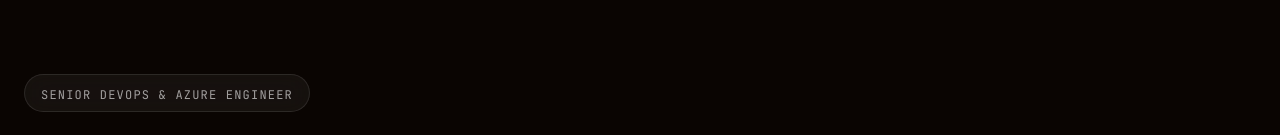
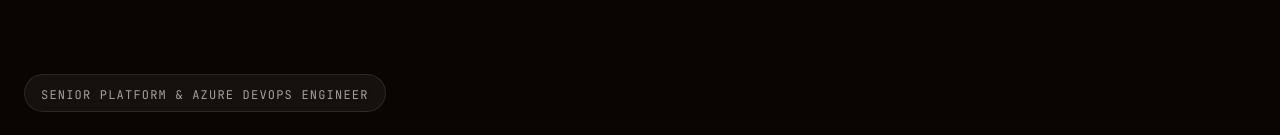
Before and after one commit to antrikshdev/antrikshdev.github.io, a React (Vite) app: page / in a window 1280 px wide. Shown: the top 135 px of the page. Built offline with nearby package versions, Linux system fonts and the light colour scheme.

Commit message:
Updating the title

```diff
--- a/src/components/Hero.tsx
+++ b/src/components/Hero.tsx
@@ -39,7 +39,7 @@ export const Hero: React.FC = () => {
             className="mb-6 inline-block rounded-full border border-white/10 bg-white/5 px-4 py-1.5 backdrop-blur-md"
           >
             <span className="text-xs font-mono uppercase tracking-widest text-white/60">
-              Senior DevOps & Azure Engineer
+              Senior Platform & Azure DevOps Engineer
             </span>
           </motion.div>
 
--- a/src/resumeData.ts
+++ b/src/resumeData.ts
@@ -3,7 +3,7 @@ import profilePicture from './profile.jpg';
 export const resumeData = {
   "basics": {
     "name": "Antriksh Devgan",
-    "title": "Senior DevOps & Azure Engineer",
+    "title": "Senior Platform & Azure DevOps Engineer",
     "headline": "Ex Microsoft | Certified Azure Engineer | Expertise in AKS, ACI, Kubernetes & Infrastructure Management",
     "summary": "12 years. Three industry giants. One mission: building cloud infrastructure that scales. I've spent my career at Microsoft, BOQ, Westpac, GlobalLogic, and Thomson Digital, turning complex cloud challenges into elegant, reliable solutions. My sweet spot? Azure-native ecosystems - where DevOps pipelines, Kubernetes orchestration, and containerized microservices come together to power enterprise-grade systems.",
     "location": "Sydney, NSW, Australia",
```
